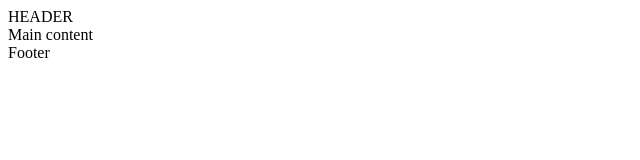
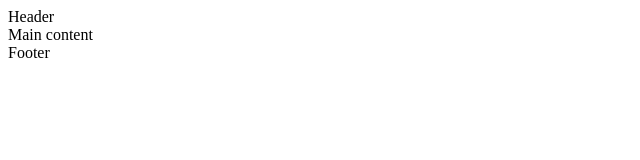
Before and after one commit to stellarAlien/holbertonschool-web_front_end, a plain HTML site: page 0x00-html_advanced/3-index.html in a window 1280 px wide. Shown: the full height of the page, 0-640 px from the left. Drawn offline with Linux system fonts and the light colour scheme.

Commit message:
correct words

```diff
--- a/0x00-html_advanced/3-index.html
+++ b/0x00-html_advanced/3-index.html
@@ -10,7 +10,7 @@
         </head>
     <body>
         <header>
-            HEADER
+            Header
         </header>
         <main>
             Main content
```
